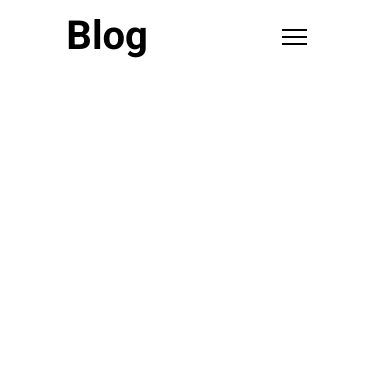
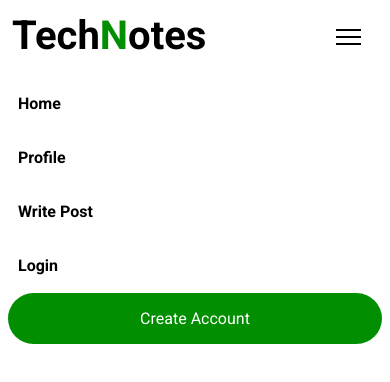
Before and after one commit to jose-a-dlc05/tech-notary, a React (Create React App) app: page / in a window 390 px wide. Shown: the top 382 px of the page. Built offline with nearby package versions, Linux system fonts and the light colour scheme.

Commit message:
Added responsive functionality to Navigation Bar

```diff
--- a/package.json
+++ b/package.json
@@ -6,8 +6,10 @@
     "@testing-library/jest-dom": "^5.12.0",
     "@testing-library/react": "^11.2.7",
     "@testing-library/user-event": "^12.8.3",
+    "lodash": "^4.17.21",
     "react": "^17.0.2",
     "react-dom": "^17.0.2",
+    "react-router-dom": "^5.2.0",
     "react-scripts": "4.0.3",
     "web-vitals": "^1.1.2"
   },
--- a/src/App.js
+++ b/src/App.js
@@ -1,5 +1,5 @@
 import React, { Component } from "react";
-import { Navbar } from "./components/navbar/Navbar.component";
+import Navbar from "./components/navbar/Navbar.component";
 import "./App.styles.scss";
 
 class App extends Component {
--- a/src/App.styles.scss
+++ b/src/App.styles.scss
@@ -18,3 +18,9 @@ body {
 	max-width: 1200px;
 	width: 100%;
 }
+
+.btn {
+	padding: 1rem 2.5rem;
+	text-decoration: none;
+	border-radius: 29px;
+}
--- a/src/components/navbar/Navbar.component.jsx
+++ b/src/components/navbar/Navbar.component.jsx
@@ -1,14 +1,34 @@
 import React, { useState } from "react";
+// import { Link } from "react-router-dom";
+import _ from "lodash";
 import "./Navbar.styles.scss";
 
-export const Navbar = () => {
+const Navbar = () => {
 	const [menuStyles, setMenuStyles] = useState(["nav-items"]);
 
+	const toggle = (array, item) => {
+		return _.xor(array, [item]);
+	};
+
 	const handleNavClick = () => {
+		// check if menuStyles includes "turn-display-off"
+		// if true, then remove from menuStyles
+		// else add it to menuStyles
+		// add condition using setMenuStyles
+		/**
+		 * !menuStyles.includes("toggle-display") && "toggle-display"
+		 * The conditional above is when the function is called is the
+		 * inverse of what includes("toggle-display") returns. So when it is
+		 * false it's actually true and returns "toggle-display" and if its
+		 * false then it returns nothing
+		 */
 		const newStyles = [
 			"nav-items",
-			!menuStyles.includes("toggleDisplay") && "toggleDisplay",
-		].filter((style) => style);
+			!menuStyles.includes("toggle-display-off") && "toggle-display-off",
+		]
+			.filter((style) => style)
+			.join(" ");
+		console.log(newStyles);
 		setMenuStyles(newStyles);
 	};
 
@@ -16,21 +36,37 @@ export const Navbar = () => {
 		<nav>
 			<div className='container'>
 				<div className='topbar'>
-					<h1 className='logo'>Blog</h1>
+					<h1 className='logo'>
+						Tech<span className='logo-accent'>N</span>otes
+					</h1>
 					<div className='burger' onClick={handleNavClick}>
 						<div className='line1'></div>
 						<div className='line2'></div>
 						<div className='line3'></div>
 					</div>
+					<ul className='nav-items-dt'>
+						<li className='nav-item-dt'>Home</li>
+						<li className='nav-item-dt'>Profile</li>
+						<li className='nav-item-dt'>Write Post</li>
+						<li className='nav-item-dt'>Login</li>
+					</ul>
 				</div>
 				<ul className={menuStyles}>
-					<li>Home</li>
-					<li>Profile</li>
-					<li>Write Post</li>
-					<li>Login</li>
-					<li>Create Account</li>
+					<li className='nav-list-items'>
+						<li className='nav-item'>Home</li>
+						<li className='nav-item'>Profile</li>
+						<li className='nav-item'>Write Post</li>
+						<li className='nav-item'>Login</li>
+					</li>
+					<li className='nav-btn'>
+						<a href='#' className='btn btn-ca'>
+							Create Account
+						</a>
+					</li>
 				</ul>
 			</div>
 		</nav>
 	);
 };
+
+export default Navbar;
--- a/src/components/navbar/Navbar.styles.scss
+++ b/src/components/navbar/Navbar.styles.scss
@@ -4,7 +4,7 @@ nav {
 
 	.topbar {
 		display: flex;
-		justify-content: space-around;
+		justify-content: space-between;
 		.logo {
 			font-size: 2.5rem;
 			margin: 0.1em;
@@ -21,14 +21,87 @@ nav {
 			}
 		}
 	}
+
 	.nav-items {
-		border: 1px solid green;
 		margin-top: 10px;
 		list-style: none;
-		display: none;
+		display: flex;
+		flex-direction: column;
+
+		.nav-list-items {
+			display: flex;
+			flex-direction: column;
+			align-content: space-between;
+			margin-left: 10px;
+			font-weight: 700;
+
+			.nav-item {
+				padding: 1.1em 0;
+			}
+		}
 	}
 }
 
-.toggleDisplay {
-	display: block;
+.nav-items-dt {
+	display: none;
 }
+
+.btn-ca {
+	background: #018f01;
+	color: #fff;
+	text-align: center;
+	display: inline-block;
+	width: 100%;
+	max-width: 770px;
+}
+
+.btn-ca:hover {
+	background: #05ce05;
+}
+
+.logo-accent {
+	color: #018f01;
+}
+
+.toggle-display-off {
+	display: none !important;
+}
+
+// iPads, Tablets
+@media (min-width: 481px) and (max-width: 768px) {
+	.nav-items {
+		.nav-list-items {
+			flex-direction: row !important;
+			justify-content: space-around !important;
+			font-size: 110%;
+		}
+	}
+}
+
+// Small screens, laptops
+@media (min-width: 769px) {
+	nav {
+		justify-content: center;
+		.burger {
+			display: none;
+		}
+		.nav-list-items,
+		.nav-btn {
+			display: none !important;
+		}
+	}
+
+	.topbar {
+		margin: 0 auto;
+		.nav-items-dt {
+			display: flex;
+			margin-top: 1.2rem;
+			list-style: none;
+			font-size: 115%;
+			.nav-item-dt {
+				margin-right: 2rem;
+				font-weight: 700;
+			}
+		}
+	}
+}
```
Also changed, not shown: 1 other file (tests, documents, lock files or other folders).
